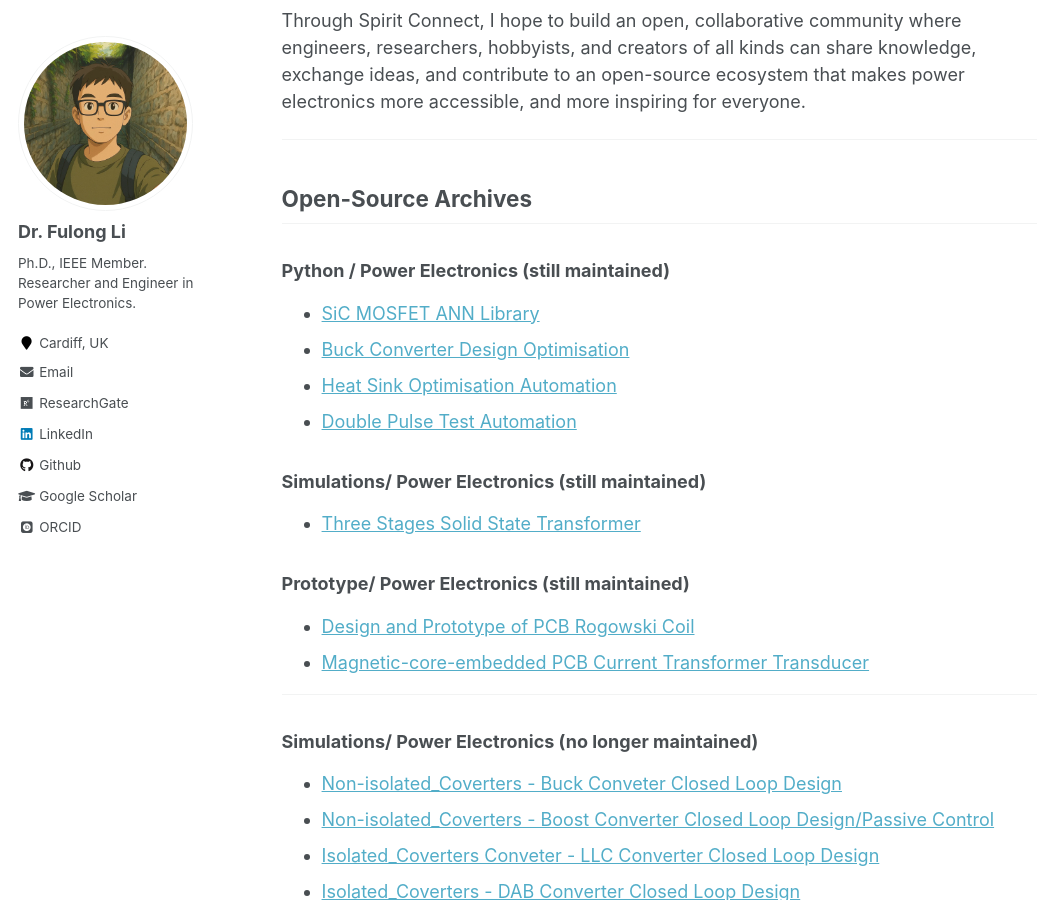
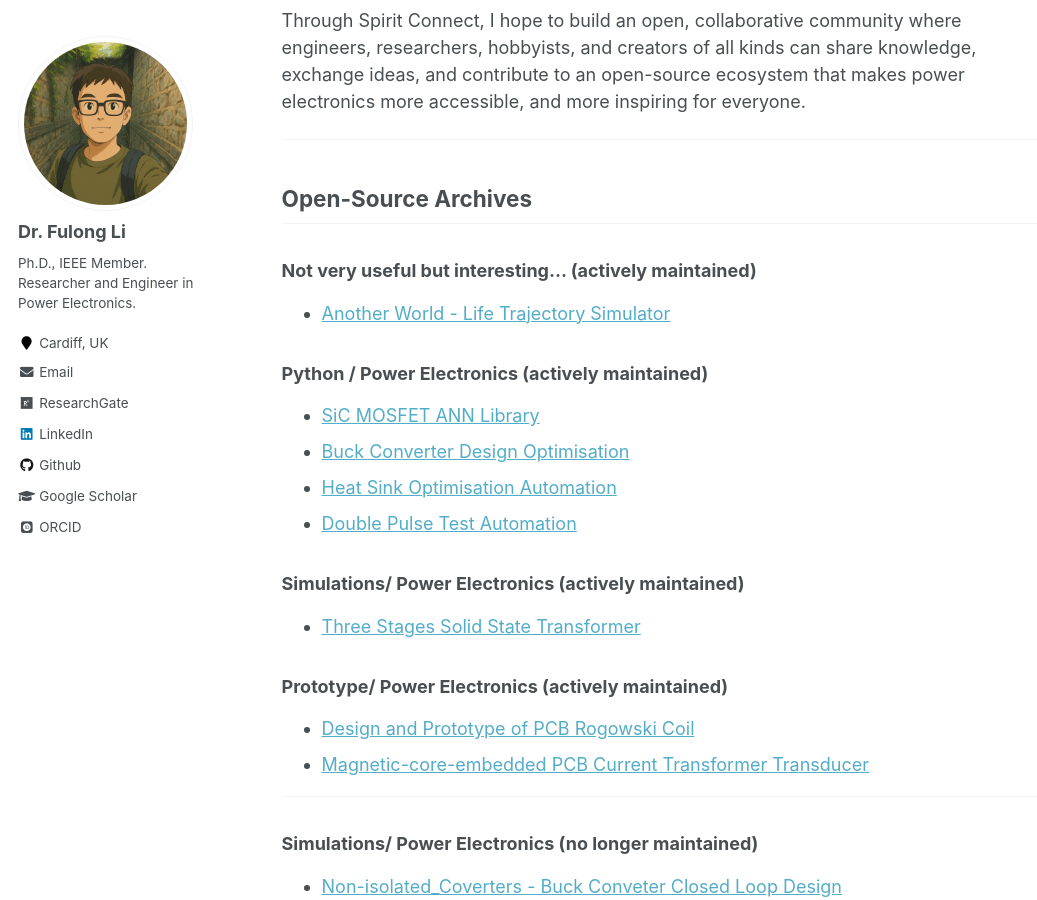
Before and after one commit to FulongLi/fulongli.github.io, a Jekyll site: the page built from _pages/about.md, in a window 1280 px wide and 900 px high, scrolled down 558 px. Shown: the whole window, without its empty margins (0-1037 px from the left). Built offline with Jekyll 4.4.1, drawn with Linux system fonts in a browser that asks for light colours; some web fonts are replaced.

Commit message:
Update about.md

```diff
--- a/_pages/about.md
+++ b/_pages/about.md
@@ -33,16 +33,19 @@ power electronics more accessible, and more inspiring for everyone.
 
 ## Open-Source Archives
 
-### Python / Power Electronics (still maintained)
+### Not very useful but interesting... (actively maintained)
+- [Another World - Life Trajectory Simulator](https://github.com/FulongLi/AnotherWorld)
+
+### Python / Power Electronics (actively maintained)
 - [SiC MOSFET ANN Library](https://github.com/FulongLi/Transistor-MOSFETLibraryANN)
 - [Buck Converter Design Optimisation ](https://github.com/FulongLi/BuckConverterOptimisation)
 - [Heat Sink Optimisation Automation](https://github.com/FulongLi/HeatSinkOptimisation)
 - [Double Pulse Test Automation](https://github.com/https://github.com/FulongLi/DoublePulseTestAutomation)
 
-### Simulations/ Power Electronics (still maintained)
+### Simulations/ Power Electronics (actively maintained)
 - [Three Stages Solid State Transformer](https://github.com/FulongLi/SolidStateTransformer)
 
-### Prototype/ Power Electronics (still maintained)
+### Prototype/ Power Electronics (actively maintained)
 - [Design and Prototype of PCB Rogowski Coil](https://github.com/FulongLi/Magnetics-PCBRogowskiCoil)
 - [Magnetic-core-embedded PCB Current Transformer Transducer](https://github.com/FulongLi/Magnetics-PCBCurrentTransformerTransducer)
 
```
